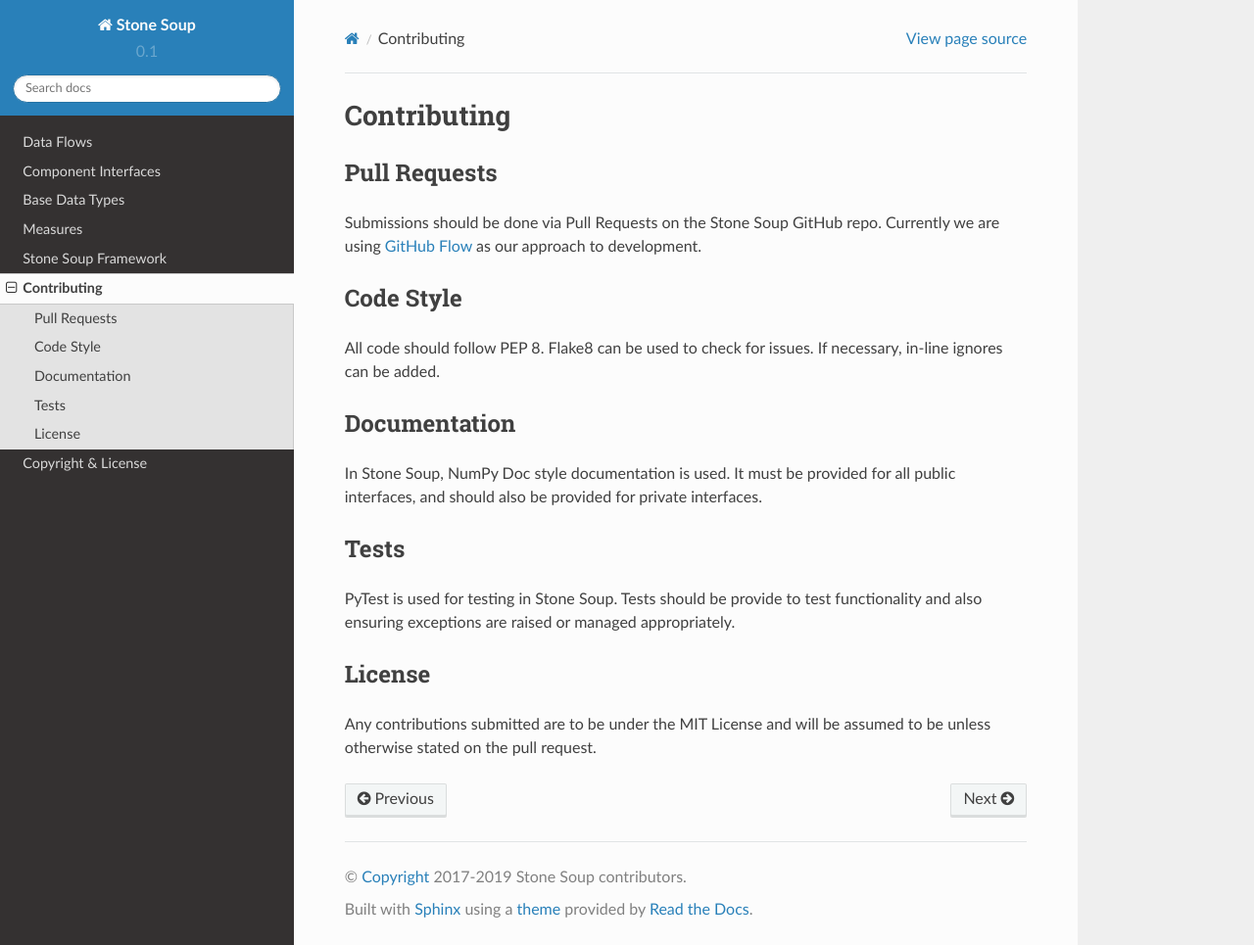
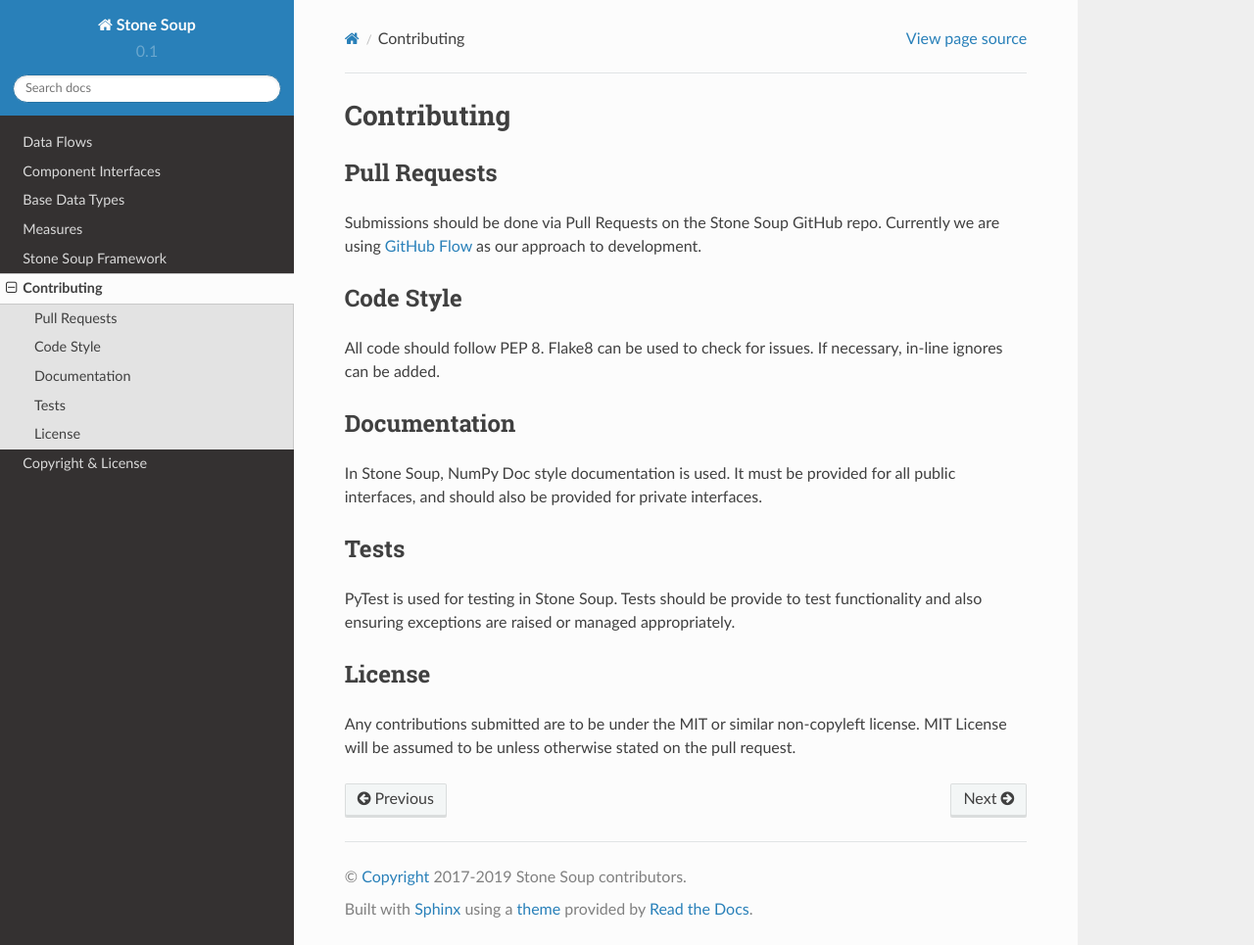
Before and after one commit to dstl/Stone-Soup, a Sphinx documentation site: the page built from docs/source/contributing.rst, in a window 1280 px wide and 965 px high. Shown: the whole window at 98% size. Built offline with Sphinx 7.4.7 and the Read the Docs theme 2.0.0, drawn with Linux system fonts in a browser that asks for light colours; pages that are not in the unit, such as notebooks, are missing from menus.

Commit message:
Update acceptable licenses on Contributing documentation

```diff
--- a/docs/source/contributing.rst
+++ b/docs/source/contributing.rst
@@ -25,5 +25,6 @@
 
 License
 -------
-Any contributions submitted are to be under the MIT License and will be assumed
-to be unless otherwise stated on the pull request.
+Any contributions submitted are to be under the MIT or similar non-copyleft
+license. MIT License will be assumed to be unless otherwise stated on the pull
+request.
```
